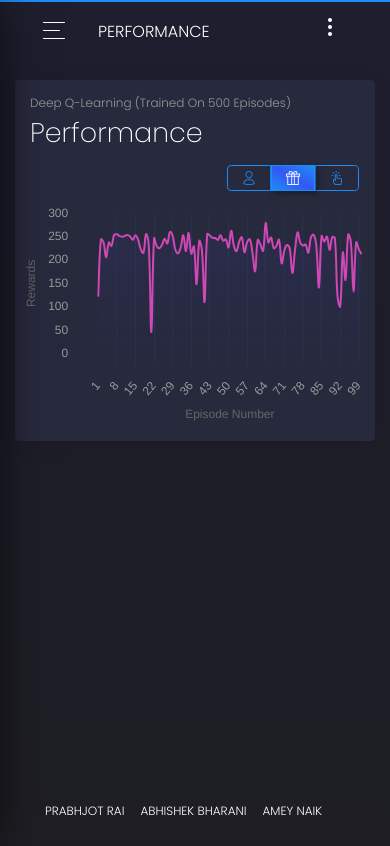
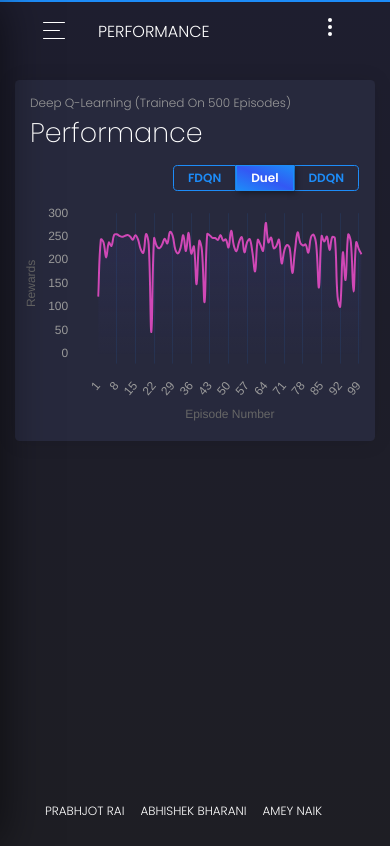
Before and after one commit to psr-ai/lunar-lander, a React (Create React App) app in the folder web/: page /lunar-lander/performance in a window 390 px wide. Built offline with nearby package versions, Linux system fonts and the light colour scheme.

Commit message:
feat: more changes

```diff
--- a/web/src/components/Navbars/AdminNavbar.jsx
+++ b/web/src/components/Navbars/AdminNavbar.jsx
@@ -120,11 +120,9 @@ class AdminNavbar extends React.Component {
                     nav
                     onClick={e => e.preventDefault()}
                   >
-                    <div className="photo">
-                      <img alt="..." src={require("assets/img/anime3.png")} />
-                    </div>
+                    <i className="fab fa-github"/>
                     <b className="caret d-none d-lg-block d-xl-block" />
-                    <p className="d-lg-none">Log out</p>
+                    <p className="d-lg-none">Github</p>
                   </DropdownToggle>
                   <DropdownMenu className="dropdown-navbar" right tag="ul">
                     <NavLink tag="li">
--- a/web/src/views/Performance.jsx
+++ b/web/src/views/Performance.jsx
@@ -58,7 +58,7 @@ class Performance extends React.Component {
                             Full DQN
                           </span>
                           <span className="d-block d-sm-none">
-                            <i className="tim-icons icon-single-02" />
+                            FDQN
                           </span>
                         </Button>
                         <Button
@@ -80,7 +80,7 @@ class Performance extends React.Component {
                             Dueling
                           </span>
                           <span className="d-block d-sm-none">
-                            <i className="tim-icons icon-gift-2" />
+                            Duel
                           </span>
                         </Button>
                         <Button
@@ -102,7 +102,7 @@ class Performance extends React.Component {
                             Double DQN
                           </span>
                           <span className="d-block d-sm-none">
-                            <i className="tim-icons icon-tap-02" />
+                            DDQN
                           </span>
                         </Button>
                       </ButtonGroup>
```
